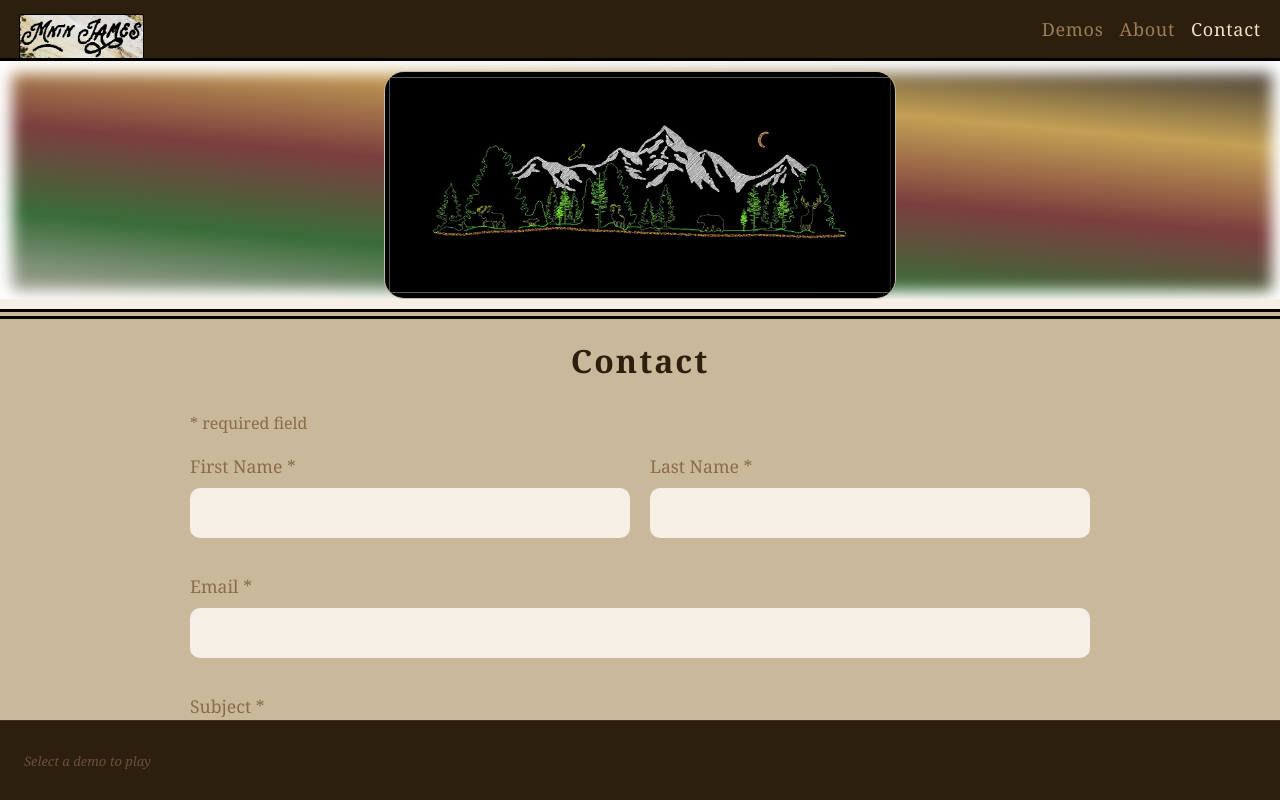
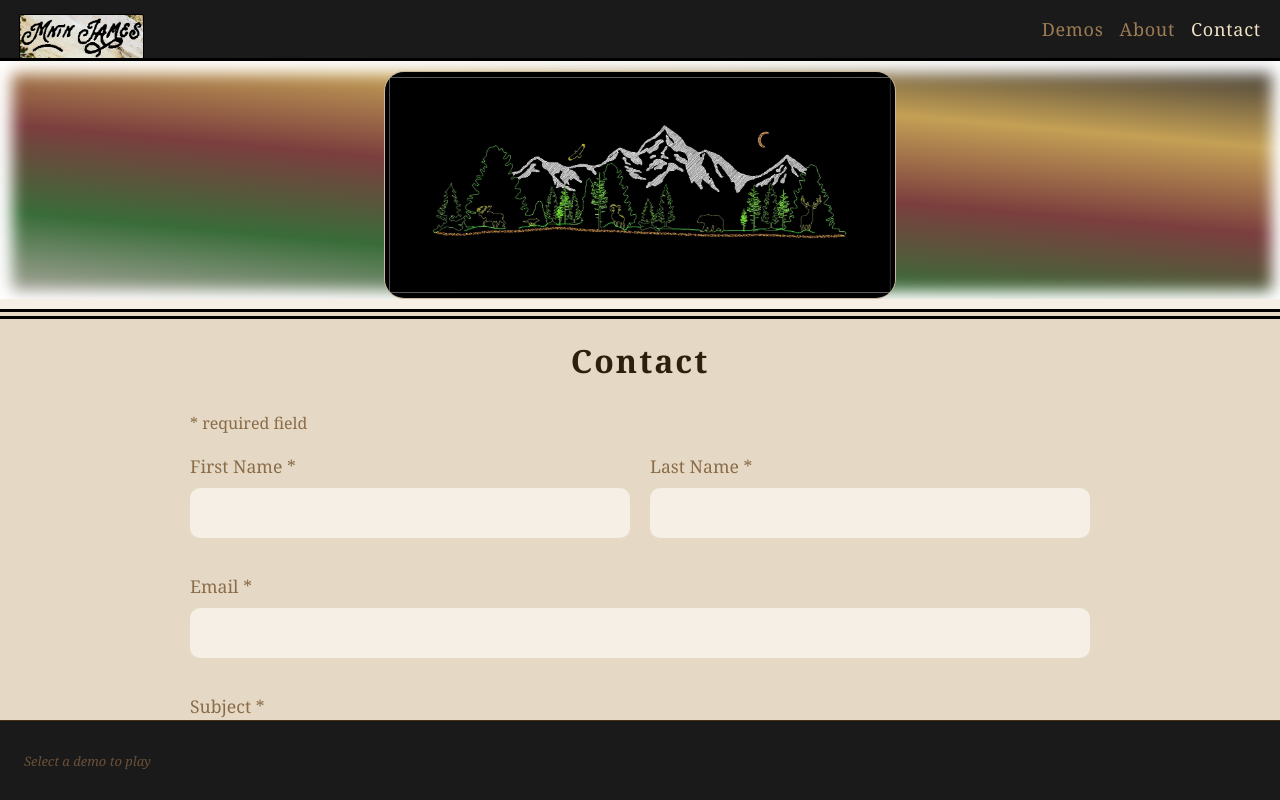
Before and after one commit to topmiljm/mntnjames-music, a React (Vite) app: page /contact in a window 1280 px wide. Shown: the top 800 px of the page. Built offline with nearby package versions, Linux system fonts and the light colour scheme.

Commit message:
contact page styling; navbar & player to color 1a1a1a

```diff
--- a/src/App.css
+++ b/src/App.css
@@ -65,7 +65,7 @@ button {
    Navbar
    ===================== */
 .navbar {
-  background: var(--bg-dark);
+  background: #1a1a1a;
   display: flex;
   align-items: center;
   justify-content: space-between;
@@ -434,7 +434,7 @@ button {
    Player Bar
    ===================== */
 .player {
-  background: var(--bg-dark);
+  background: #1a1a1a;
   display: flex;
   align-items: center;
   gap: 1rem;
@@ -721,7 +721,7 @@ button {
 
 .contact-page {
   min-height: 100vh;
-  background: var(--border);
+  background: var(--bg-card-hover);
   color: var(--text-muted);
   padding: 20px 20px;
   border-top: 10px double black;
@@ -783,7 +783,7 @@ button {
 
 .field-group input:hover,
 .field-group textarea:hover {
-  background-color: var(--text-muted);
+  background-color: var(--border);
 }
 
 .field-group textarea {
```
